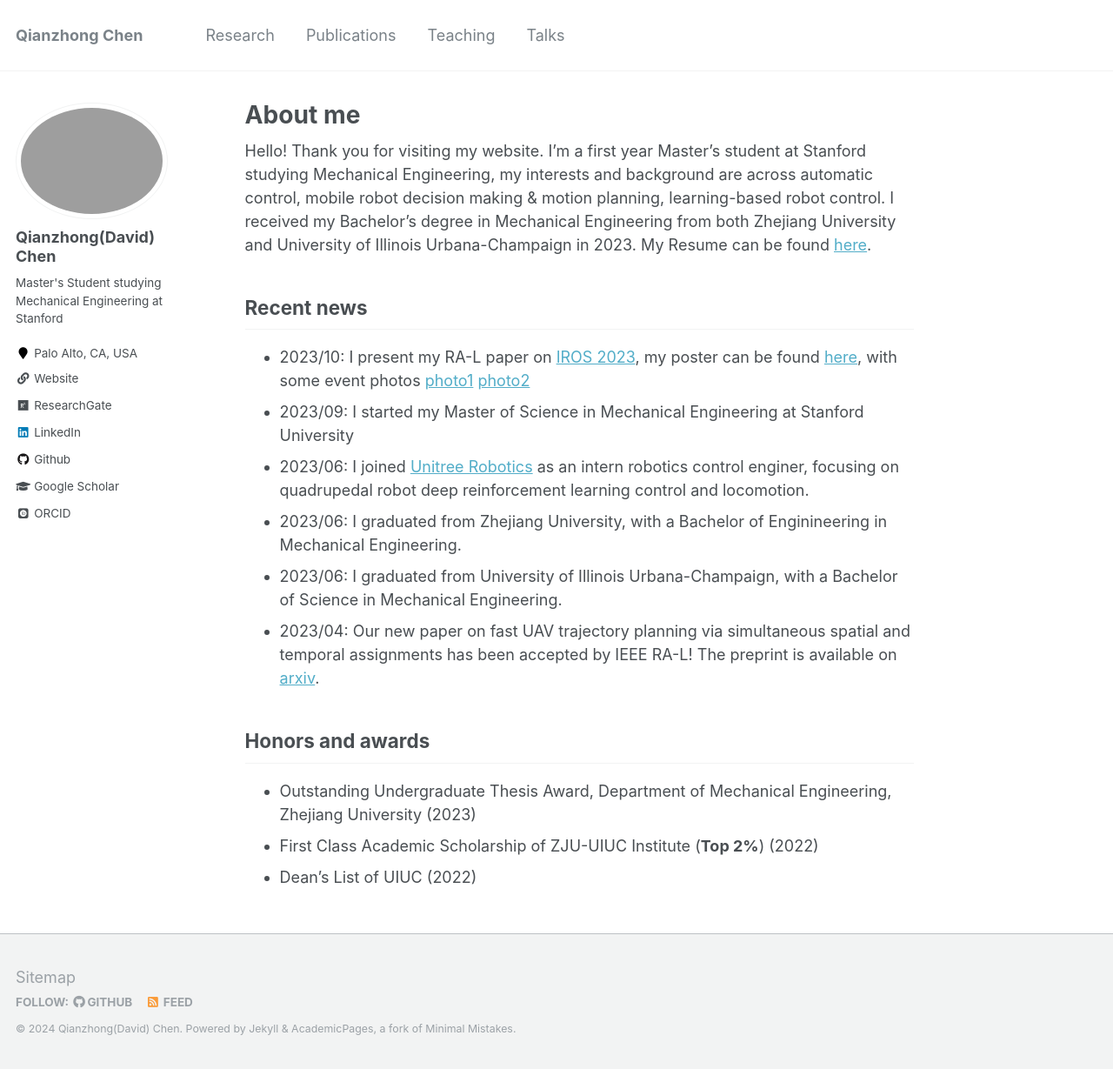
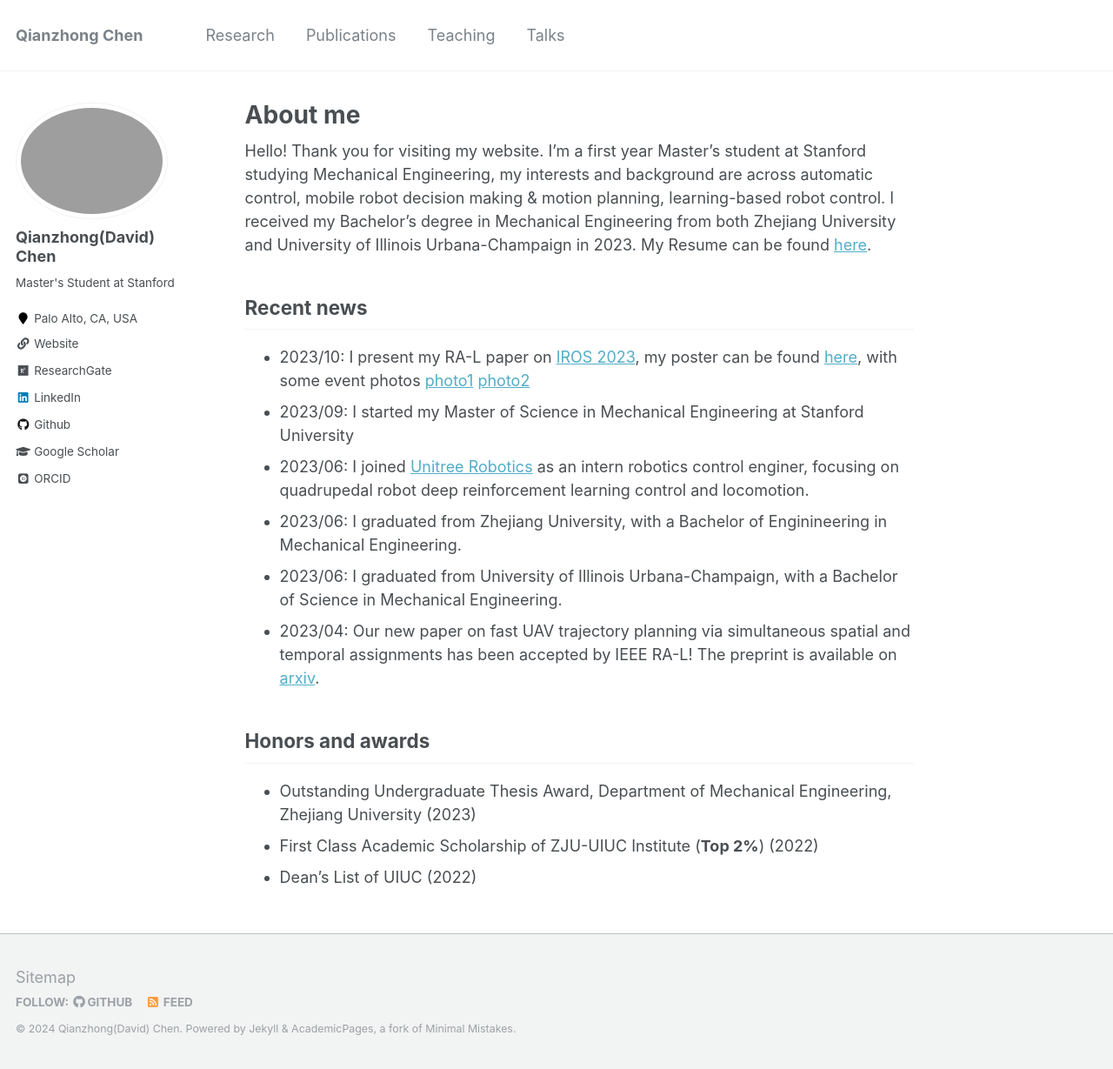
Before and after one commit to Qianzhong-Chen/Qianzhong-Chen.github.io, a Jekyll site: the page built from _pages/about.md, in a window 1280 px wide and 1229 px high. Shown: the whole window at 87% size. Built offline with Jekyll 4.4.1, drawn with Linux system fonts in a browser that asks for light colours; some web fonts are replaced.

Commit message:
configure fixed

```diff
--- a/_config.yml
+++ b/_config.yml
@@ -82,7 +82,7 @@ analytics:
 author:
   name             : "Qianzhong(David) Chen"
   avatar           : "bio_cqz.jpg"
-  bio              : "Master's Student studying Mechanical Engineering at Stanford"
+  bio              : "Master's Student at Stanford"
   location         : "Palo Alto, CA, USA"
   employer         :
   pubmed           : # "https://www.ncbi.nlm.nih.gov/pubmed/?term=john+snow"
@@ -102,7 +102,7 @@ author:
   instagram        :
   impactstory      : #"https://profiles.impactstory.org/u/xxxx-xxxx-xxxx-xxxx"
   lastfm           :
-  linkedin         : "www.linkedin.com/in/qianzhong-chen-9bab01209"
+  linkedin         : "https://www.linkedin.com/in/qianzhong-chen-9bab01209"
   orcid            : "https://orcid.org/0009-0001-5318-7580"
   pinterest        :
   soundcloud       :
```
